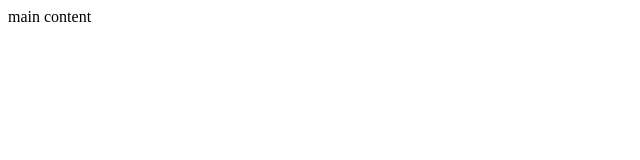
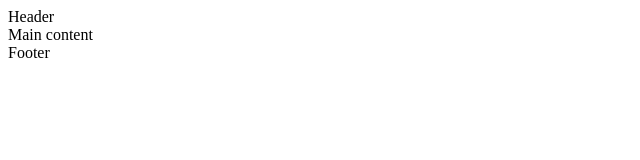
Before and after one commit to meenakshee23/holbertonschool-web_front_end, a plain HTML site: page html_advanced/3-index.html in a window 1280 px wide. Shown: the whole page, without its empty margins (0-640 px from the left). Drawn offline with Linux system fonts and the light colour scheme.

Commit message:
new file

```diff
--- a/html_advanced/3-index.html
+++ b/html_advanced/3-index.html
@@ -11,11 +11,13 @@
         </head>
         <body>
             <header>
+                Header
                 </header>
                 <main>
-                    main content
+                    Main content
                     </main>
                     <footer>
+                        Footer
                     </footer>
         </body>
 </html>
```
